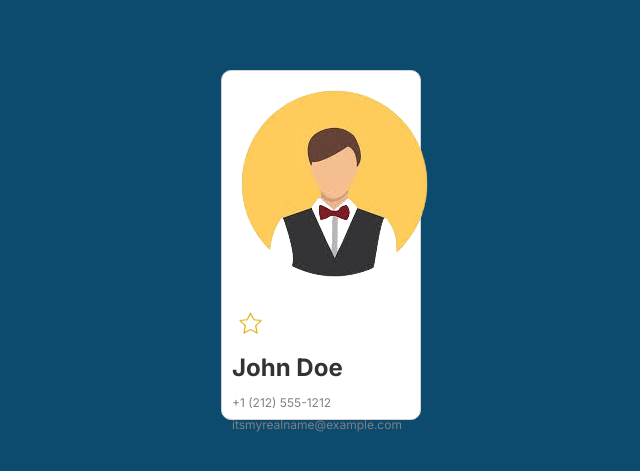
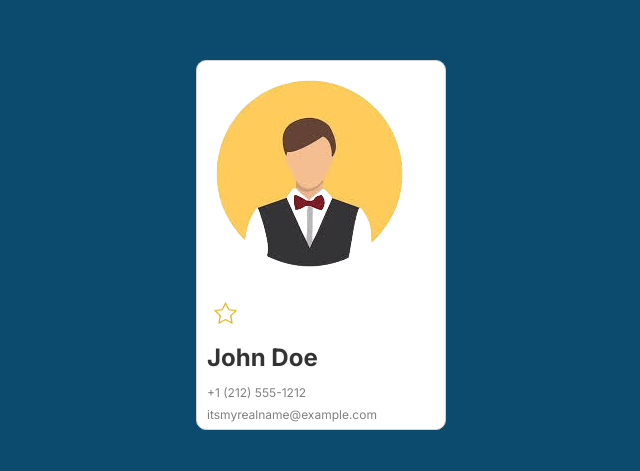
Before and after one commit to Bezy427/meme-generator, a React (Vite) app: page / in a window 1280 px wide. Shown: the part 155-626 px from the top of the page, without its empty margins (319-959 px from the left). Built offline with nearby package versions, Linux system fonts and the light colour scheme.

Commit message:
styling the card

```diff
--- a/src/index.css
+++ b/src/index.css
@@ -17,10 +17,10 @@ main {
 
 .card {
     background-color: white;
-    width: 200px;
+    width: 250px;
     border: 1px solid lightgray;
     border-radius: 10px;
-    height: 350px;
+    height: 370px;
 }
 
 .card .avatar {
```
